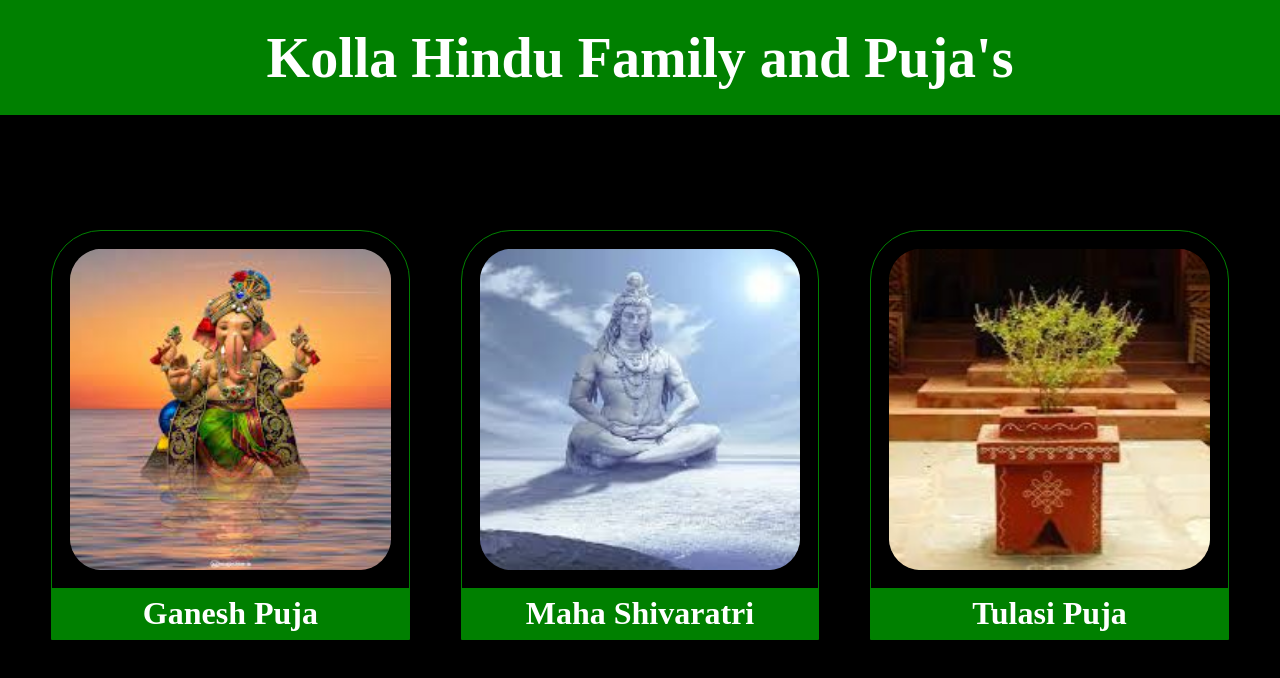
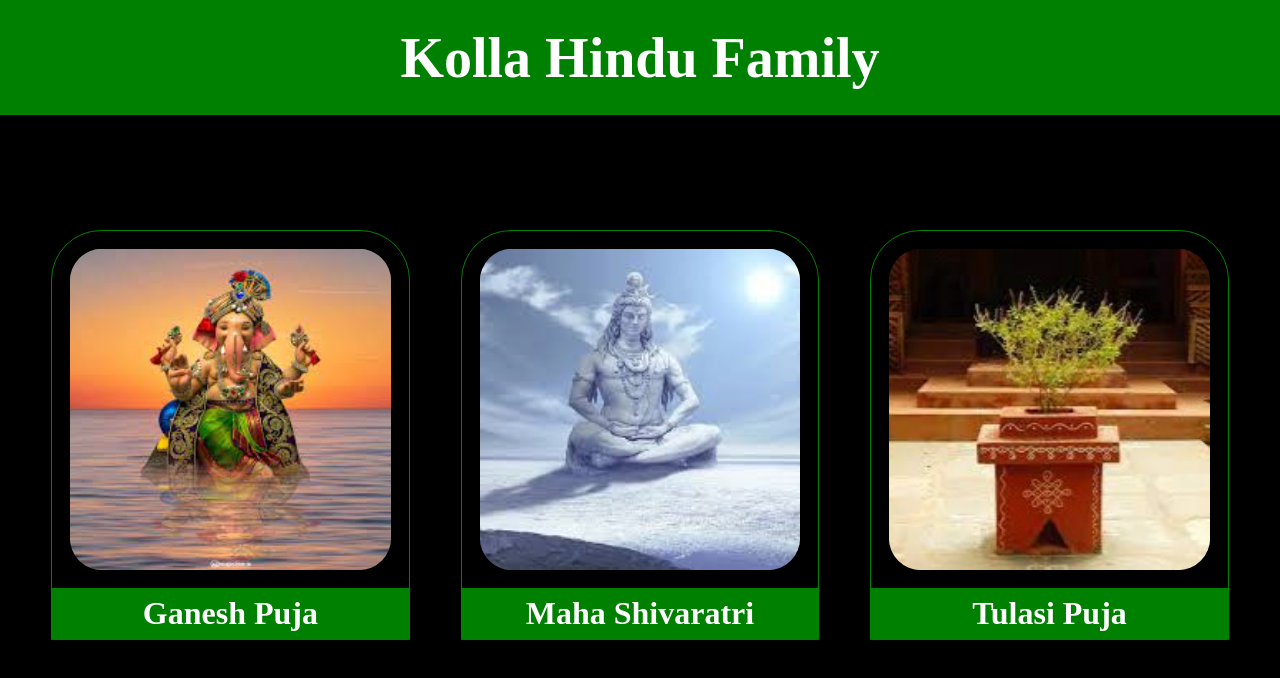
Before and after one commit to Madhavz/kollahindufamily, a plain HTML site: page index.html in a window 1280 px wide. Drawn offline with Linux system fonts and the light colour scheme.

Commit message:
Update index.html

```diff
--- a/index.html
+++ b/index.html
@@ -10,7 +10,7 @@
 </head>
 
 <body>
-    <h1>Kolla Hindu Family and Puja's</h1>
+    <h1>Kolla Hindu Family</h1>
     <div class="container">
         <a href="ganeshpuja23.html">
             <div class="pujaType">
@@ -31,6 +31,7 @@
             </div>
         </a>
     </div>
+    <footer>This website belongs to Kolla Hindu Family</footer>
 </body>
 
 </html>
```
